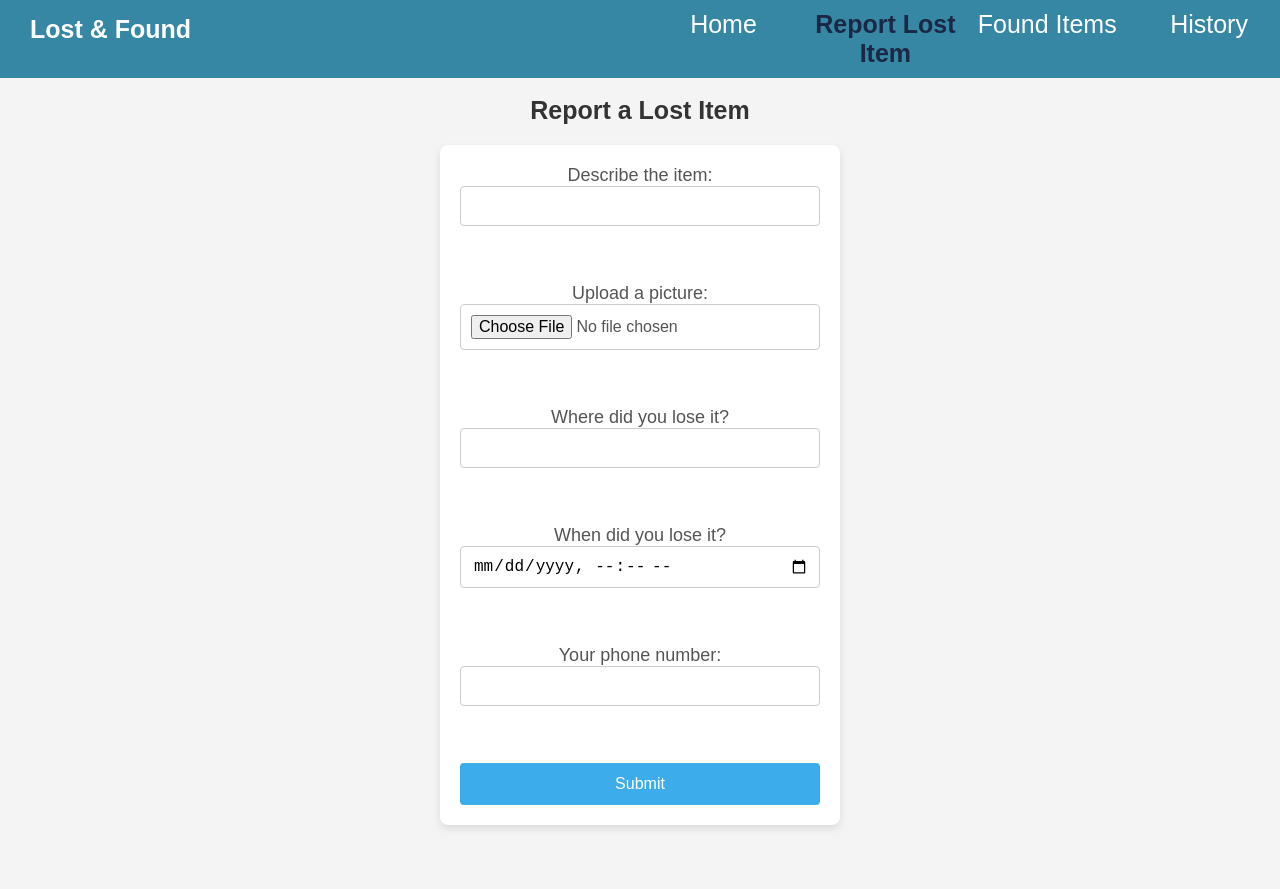
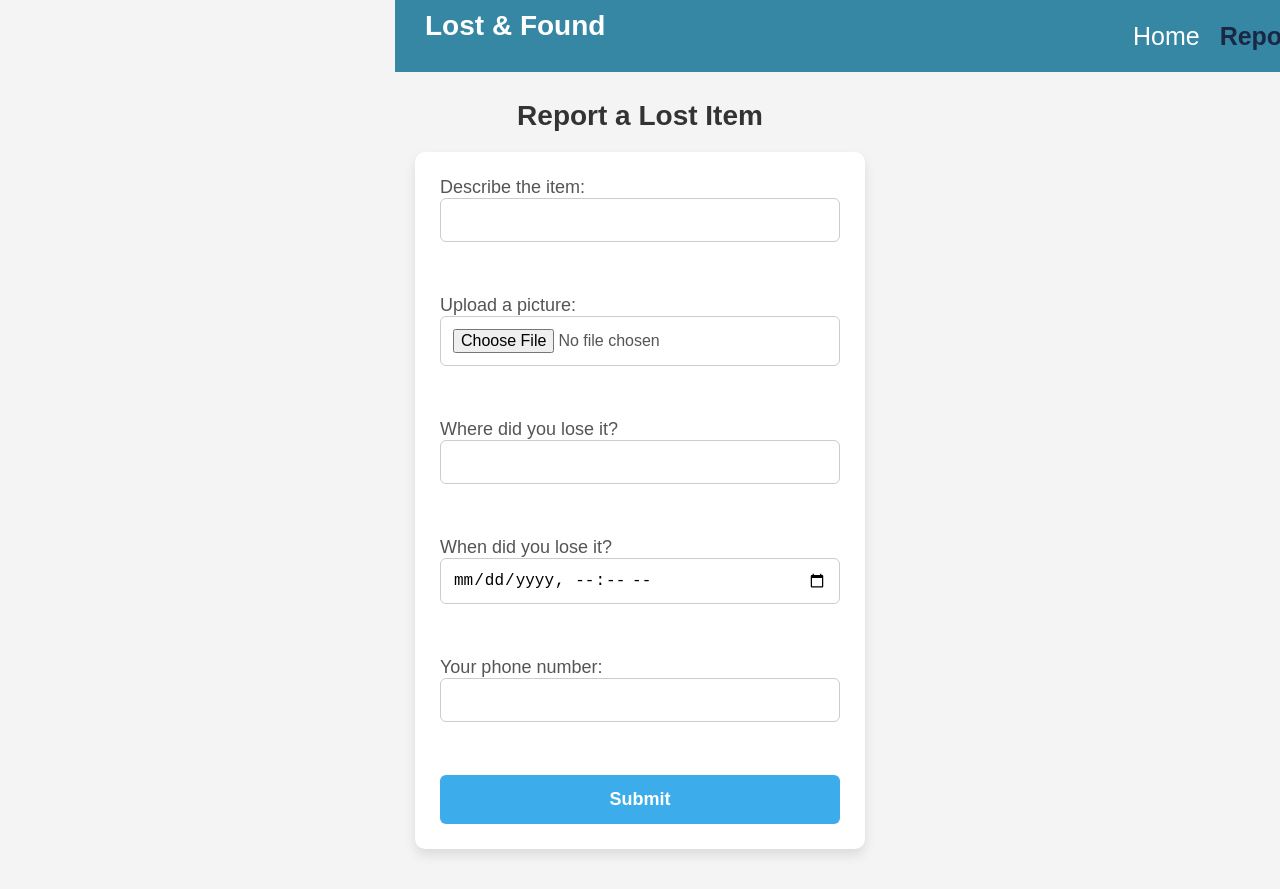
Before and after one commit to Michellecsds/lost-and-found, a React (Create React App) app: page /report in a window 1280 px wide. Before the commit the page ends 860 px from the top, so only its background shows below. Built offline with nearby package versions, Linux system fonts and the light colour scheme.

Commit message:
firebase stuff

```diff
--- a/src/components/Find.css
+++ b/src/components/Find.css
@@ -1,10 +1,5 @@
 /* Find.css */
-/* * {
-    margin: 0;
-    padding: 0;
-    box-sizing: border-box;
-  }
-   */
+
 body {
   font-family: Arial, sans-serif;
   background-color: #f4f4f4;
@@ -12,6 +7,7 @@
   justify-content: center;
   align-items: center;
   min-height: 100vh;
+  margin: 0;
 }
 
 h1 {
@@ -64,6 +60,7 @@
   border-radius: 4px;
   font-size: 16px;
   cursor: pointer;
+  transition: background-color 0.3s;
 }
 
 .find button:hover {
--- a/src/components/Find.js
+++ b/src/components/Find.js
@@ -1,14 +1,16 @@
-import React, { useState } from 'react';
-import './Find.css';
+import React, { useState } from "react";
+import { db } from "../firebaseConfig";
+import { collection, addDoc } from "firebase/firestore";
+import "./Find.css";
 
 function Find() {
   const [formData, setFormData] = useState({
-    description: '',
+    description: "",
     picture: null,
-    location: '',
-    dateAndTime: '',
-    name: '',
-    phoneNumber: '',
+    location: "",
+    dateAndTime: "",
+    name: "",
+    phoneNumber: "",
   });
 
   const handleChange = (e) => {
@@ -19,32 +21,46 @@ function Find() {
     });
   };
 
+  const handleFileChange = (e) => {
+    setFormData({
+      ...formData,
+      picture: e.target.files[0], // Capture the uploaded file
+    });
+  };
+
   const handleSubmit = async (e) => {
     e.preventDefault();
 
     try {
-      const response = await fetch('http://your-backend-api.com/submit', {
-        method: 'POST',
-        headers: {
-          'Content-Type': 'application/json',
-        },
-        body: JSON.stringify(formData),
+      // Add the form data to the Firebase Firestore collection
+      const docRef = await addDoc(collection(db, "found_items"), {
+        description: formData.description,
+        location: formData.location,
+        date_found: formData.dateAndTime,
+        contact_details: formData.phoneNumber,
+        photo_url: formData.picture ? URL.createObjectURL(formData.picture) : null, // Store URL if picture is uploaded
       });
 
-      if (response.ok) {
-        alert('Data submitted successfully');
-        setFormData({ description: '', picture: null, location: '', dateAndTime: '', name: '', phoneNumber: '' }); // Reset form
-      } else {
-        alert('Error submitting data');
-      }
+      alert("Data submitted successfully");
+      console.log("Document written with ID: ", docRef.id);
+
+      // Reset form
+      setFormData({
+        description: "",
+        picture: null,
+        location: "",
+        dateAndTime: "",
+        name: "",
+        phoneNumber: "",
+      });
     } catch (error) {
-      console.error('Error:', error);
-      alert('There was an error submitting the form');
+      console.error("Error adding document: ", error);
+      alert("There was an error submitting the form");
     }
   };
 
   return (
-    <div class = "find">
+    <div className="find">
       <h1>Find Your Item</h1>
       <form onSubmit={handleSubmit}>
         <label>
@@ -54,6 +70,7 @@ function Find() {
             name="description"
             value={formData.description}
             onChange={handleChange}
+            required
           />
         </label>
         <br />
@@ -62,18 +79,18 @@ function Find() {
           <input
             type="file"
             name="picture"
-            value={formData.picture}
-            onChange={handleChange}
+            onChange={handleFileChange}
           />
         </label>
         <br />
         <label>
           Where did you find it?
           <input
-            type="number"
-            name="age"
-            value={formData.age}
+            type="text"
+            name="location"
+            value={formData.location}
             onChange={handleChange}
+            required
           />
         </label>
         <br />
@@ -84,6 +101,7 @@ function Find() {
             name="dateAndTime"
             value={formData.dateAndTime}
             onChange={handleChange}
+            required
           />
         </label>
         <br />
@@ -94,12 +112,13 @@ function Find() {
             name="phoneNumber"
             value={formData.phoneNumber}
             onChange={handleChange}
+            required
           />
         </label>
         <br />
         <button type="submit">Submit</button>
       </form>
-      </div>
+    </div>
   );
 }
 
--- a/src/components/Report.css
+++ b/src/components/Report.css
@@ -1,8 +1,7 @@
-
 * {
   box-sizing: border-box;
-    width:100%;
-    font-size: 25px;
+  margin: 0;
+  padding: 0;
 }
 
 body {
@@ -12,43 +11,47 @@
   justify-content: center;
   align-items: center;
   min-height: 100vh;
+  padding: 20px;
 }
 
 h1 {
   text-align: center;
   margin-bottom: 20px;
+  font-size: 28px;
+  color: #333;
 }
 
 form {
   background-color: #fff;
-    padding: 20px;
-    border-radius: 8px;
-    box-shadow: 0 4px 8px rgba(0, 0, 0, 0.1);
+  padding: 25px;
+  border-radius: 10px;
+  box-shadow: 0 6px 12px rgba(0, 0, 0, 0.1);
   width: 100%;
-    max-width: 400px;
-    text-align: center;
-    margin: 0 auto;
+  max-width: 450px;
+  text-align: left;
 }
 
 label {
   display: block;
   font-size: 18px;
   color: #555;
-    margin-bottom: 8px;
+  margin-bottom: 10px;
 }
 
 input {
   width: 100%;
-    padding: 10px;
+  padding: 12px;
   margin-bottom: 20px;
   border: 1px solid #ccc;
-    border-radius: 4px;
+  border-radius: 6px;
   font-size: 16px;
 }
 
 input[type="text"],
 input[type="number"],
-  input[type="tel"] {
+input[type="tel"],
+input[type="file"],
+input[type="datetime-local"] {
   max-width: 100%;
 }
 
@@ -56,21 +59,49 @@
   padding-left: 12px;
 }
 
-  .report button {
+button {
   width: 100%;
-    padding: 12px;
+  padding: 14px;
   background-color: #3CADEA;
   color: white;
   border: none;
-    border-radius: 4px;
-    font-size: 16px;
+  border-radius: 6px;
+  font-size: 18px;
+  font-weight: bold;
   cursor: pointer;
+  text-align: center;
 }
 
-  .report button:hover {
+button:hover {
   background-color: #2D848A;
+  transition: background-color 0.3s ease;
 }
 
 button:focus {
   outline: none;
 }
+
+.container-fluid.report-form {
+  display: flex;
+  flex-direction: column;
+  justify-content: center;
+  align-items: center;
+  padding: 20px;
+}
+
+@media screen and (max-width: 768px) {
+  form {
+    padding: 20px;
+    max-width: 100%;
+  }
+
+  h1 {
+    font-size: 24px;
+  }
+
+  input,
+  button {
+    font-size: 14px;
+    padding: 10px;
+  }
+}
--- a/src/components/Report.js
+++ b/src/components/Report.js
@@ -1,4 +1,6 @@
 import React, { useState } from 'react';
+import { collection, addDoc } from 'firebase/firestore';
+import { db } from '../firebaseConfig'; // Ensure this path is correct
 import './Report.css';
 
 function Report() {
@@ -11,10 +13,10 @@ function Report() {
   });
 
   const handleChange = (e) => {
-    const { name, value } = e.target;
+    const { name, value, files } = e.target;
     setFormData({
       ...formData,
-      [name]: value,
+      [name]: files ? files[0] : value, // Handle file input for pictures
     });
   };
 
@@ -22,28 +24,29 @@ function Report() {
     e.preventDefault();
 
     try {
-      const response = await fetch('http://your-backend-api.com/submit', {
-        method: 'POST',
-        headers: {
-          'Content-Type': 'application/json',
-        },
-        body: JSON.stringify(formData),
-      });
+      // Prepare data for Firebase
+      const { description, location, dateAndTime, phoneNumber } = formData;
+      const dataToSubmit = {
+        description,
+        location,
+        dateAndTime,
+        phoneNumber,
+        timestamp: new Date(), // Add timestamp if needed
+      };
 
-      if (response.ok) {
-        alert('Data submitted successfully');
-        setFormData({ description: '', picture: null, location: '', dateAndTime: '', phoneNumber: '' }); // Reset form
-      } else {
-        alert('Error submitting data');
-      }
+      // Save data to Firestore
+      await addDoc(collection(db, 'lost_items'), dataToSubmit);
+
+      alert('Data submitted successfully!');
+      setFormData({ description: '', picture: null, location: '', dateAndTime: '', phoneNumber: '' }); // Reset form
     } catch (error) {
-      console.error('Error:', error);
+      console.error('Error submitting data:', error);
       alert('There was an error submitting the form');
     }
   };
 
   return (
-    <div className = "container-fluid report">
+    <div className="container-fluid report-form">
       <h1>Report a Lost Item</h1>
       <form onSubmit={handleSubmit}>
         <label>
@@ -61,7 +64,6 @@ function Report() {
           <input
             type="file"
             name="picture"
-            value={formData.picture}
             onChange={handleChange}
           />
         </label>
@@ -69,9 +71,9 @@ function Report() {
         <label>
           Where did you lose it?
           <input
-            type="number"
-            name="age"
-            value={formData.age}
+            type="text"
+            name="location"
+            value={formData.location}
             onChange={handleChange}
           />
         </label>
--- /dev/null
+++ b/src/firebaseConfig.js
@@ -0,0 +1,19 @@
+import { initializeApp } from "firebase/app";
+import { getFirestore } from "firebase/firestore";
+
+// Your Firebase configuration
+const firebaseConfig = {
+  apiKey: "AIzaSyAqqeVnSrttDtoJ0UKI-EMcGfzTAxu3JBY",
+  authDomain: "lost-and-found-dc831.firebaseapp.com",
+  projectId: "lost-and-found-dc831",
+  storageBucket: "lost-and-found-dc831.firebasestorage.app",
+  messagingSenderId: "330469284613",
+  appId: "1:330469284613:web:8c49e4f234aff6742d756c",
+  measurementId: "G-H5E519XD73",
+};
+
+// Initialize Firebase
+const app = initializeApp(firebaseConfig);
+const db = getFirestore(app);
+
+export { db };
```
Lines whose indentation alone changed are shown as unchanged.
